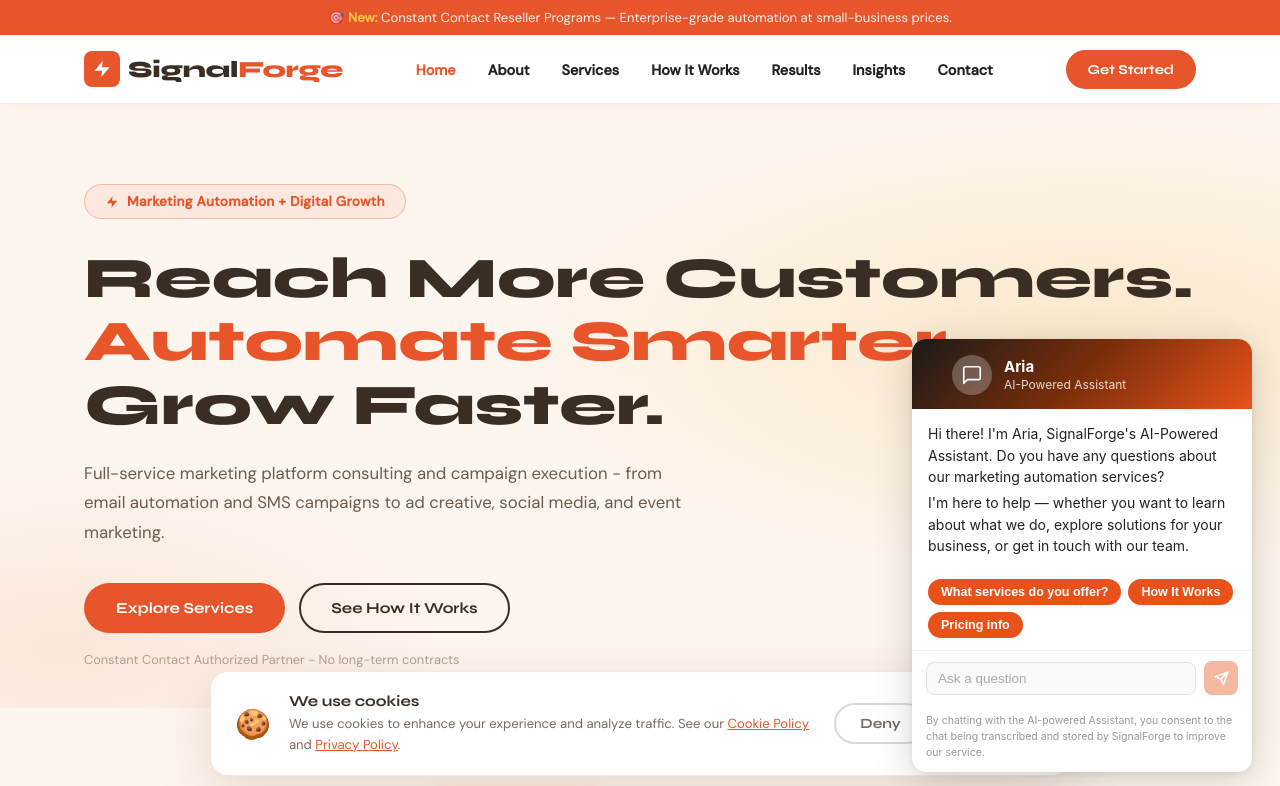
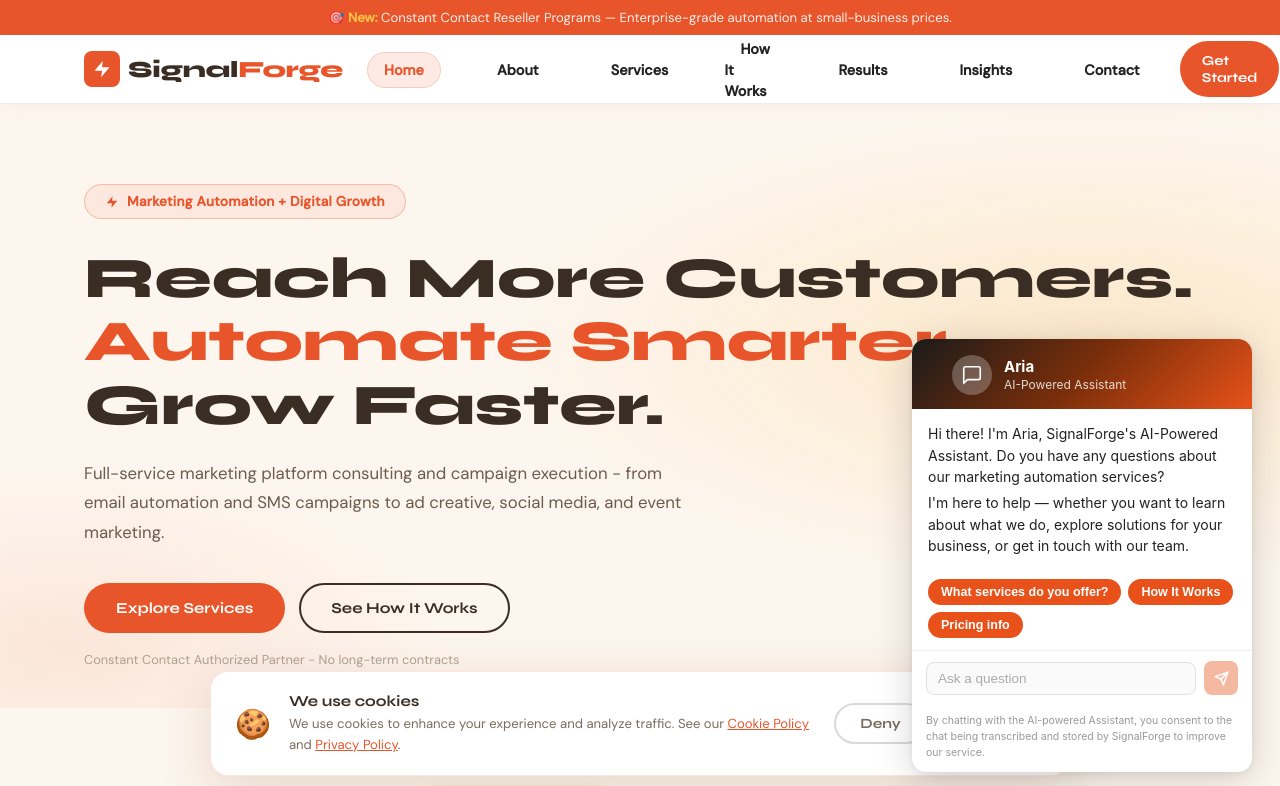
Before and after one commit to halojumper/SignalForge, a Next.js app: page / in a window 1280 px wide. Shown: the top 786 px of the page. Built offline with nearby package versions, Linux system fonts and the light colour scheme.

Commit message:
Update globals.css

```diff
--- a/app/globals.css
+++ b/app/globals.css
@@ -56,10 +56,10 @@
 .nav-logo span { color: var(--coral); }
 .logo-icon { width: 36px; height: 36px; background: var(--coral); border-radius: 8px; display: flex; align-items: center; justify-content: center; }
 .logo-icon svg { width: 20px; height: 20px; fill: var(--white); }
-.nav-links { display: flex; list-style: none; gap: 32px; align-items: center; }
-.nav-links a { font-size: 0.9rem; font-weight: 600; color: #222; transition: color var(--transition); }
-.nav-links a:hover, .nav-links a.active { color: var(--coral); }
-.nav-links a.active { font-weight: 700; }
+.nav-links { display: flex; list-style: none; gap: 40px; align-items: center; }
+.nav-links a { font-size: 0.9rem; font-weight: 600; color: #222; transition: all 0.2s; padding: 8px 16px; border-radius: 50px; }
+.nav-links a:hover { color: var(--coral); background: rgba(232,85,42,0.1); }
+.nav-links a.active { color: var(--coral); font-weight: 700; background: rgba(232,85,42,0.12); border: 1px solid rgba(232,85,42,0.2); }
 .nav-cta { display: flex; gap: 10px; align-items: center; }
 .nav-toggle { display: none; flex-direction: column; gap: 5px; cursor: pointer; background: none; border: none; padding: 4px; }
 .nav-mobile-cta-item { display: none; }
```
